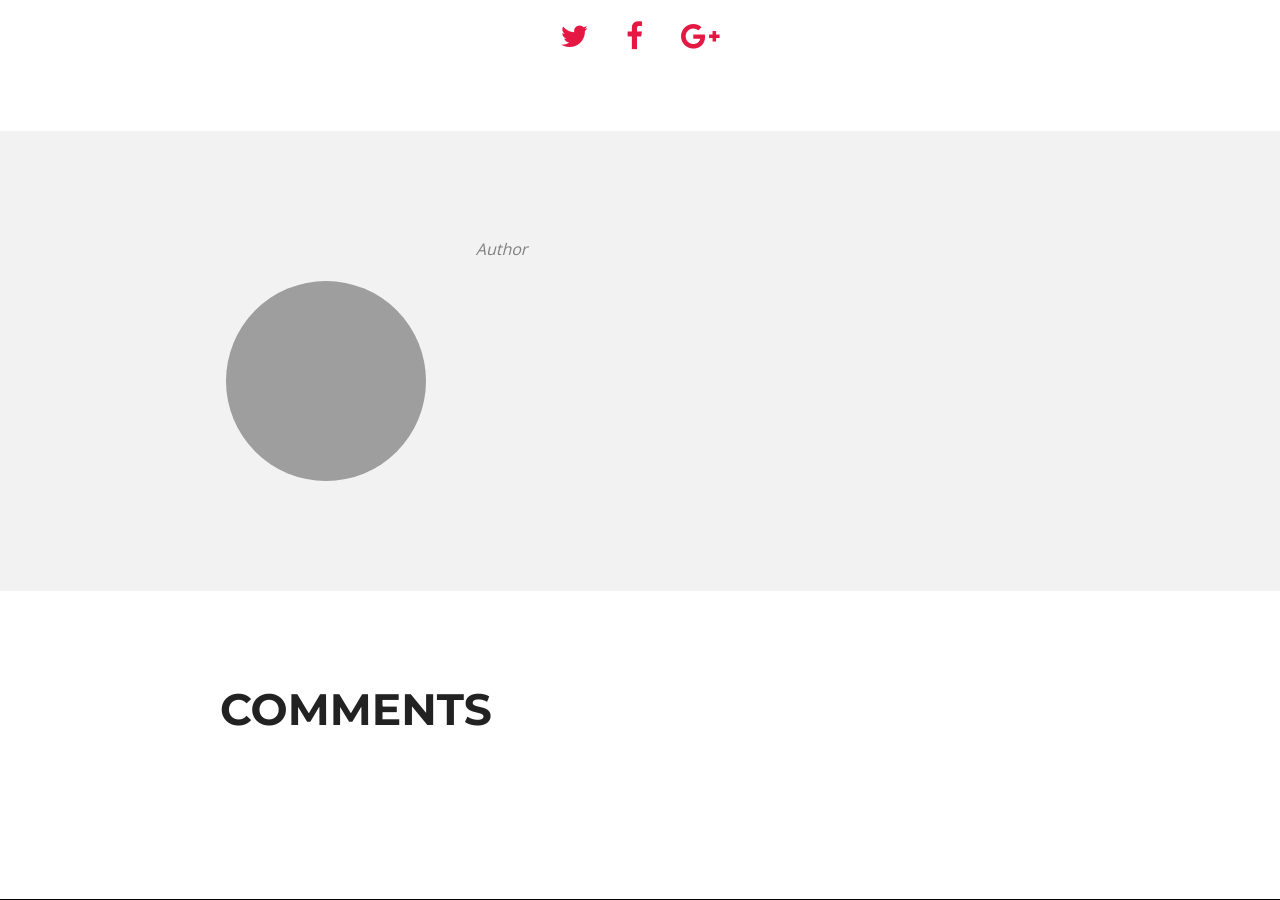
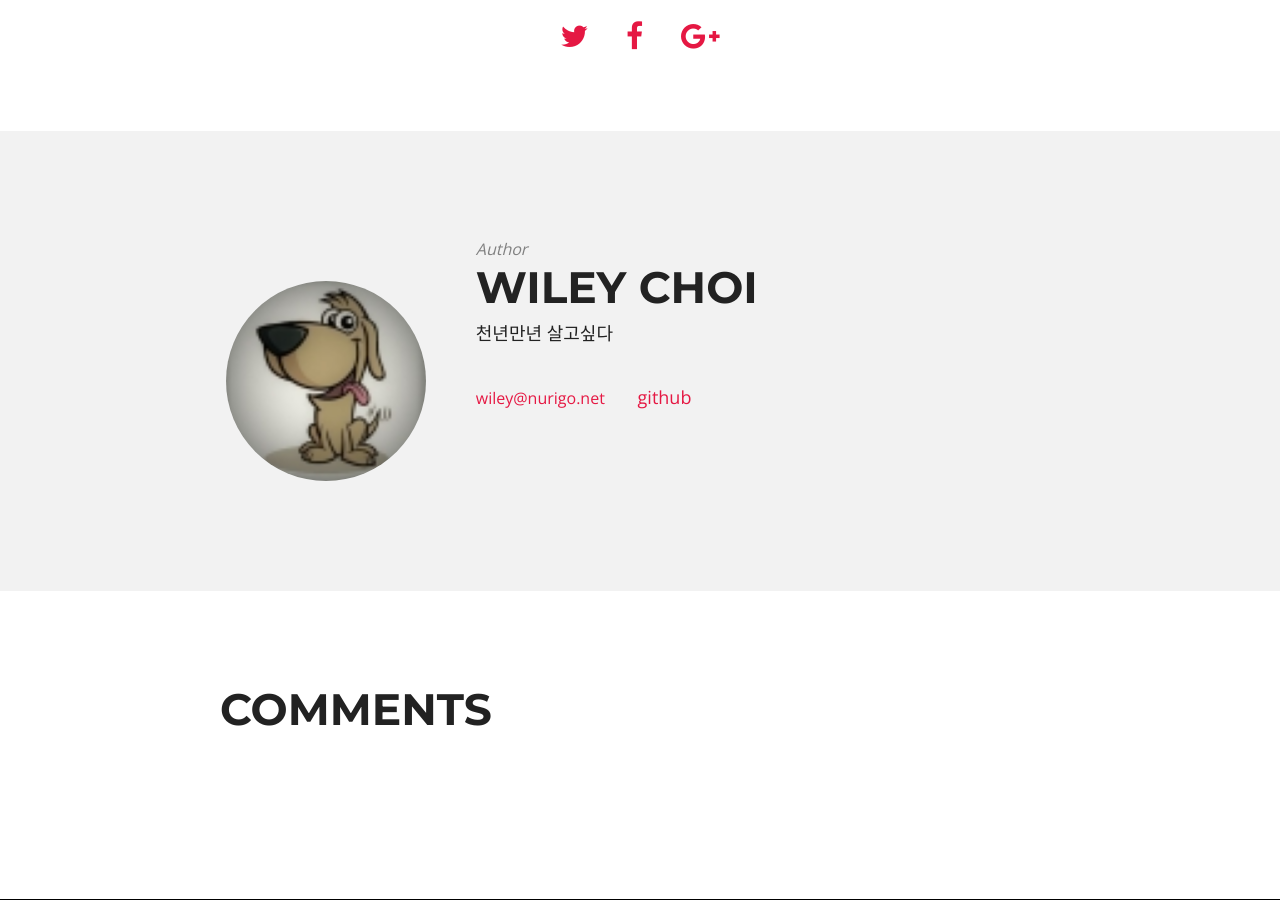
Before and after one commit to nurigo/nurigo.github.io, a Jekyll site: the page built from _posts/2017-08-14-testing-using-travis-npm-private-module.md, in a window 1280 px wide and 900 px high, scrolled down 1451 px. Built offline with Jekyll 4.4.1, drawn with Linux system fonts in a browser that asks for light colours; nearby versions of some CDN libraries; comment, search, counter and statistics services are not loaded.

Commit message:
Update authors.yml

```diff
--- a/_data/authors.yml
+++ b/_data/authors.yml
@@ -20,3 +20,10 @@ nurigo:
   # instagram:      hmfaysal
   # For Google Authorship https://plus.google.com/authorship
   # google_plus:    https://plus.google.com/u/0/102602916593522619858
+wiley:
+  name: Wiley Choi
+  display_name: Wiley
+  description: "천년만년 살고싶다"
+  avatar: wiley.jpg
+  email: wiley@nurigo.net
+  github: https://github.com/wileyday
```
